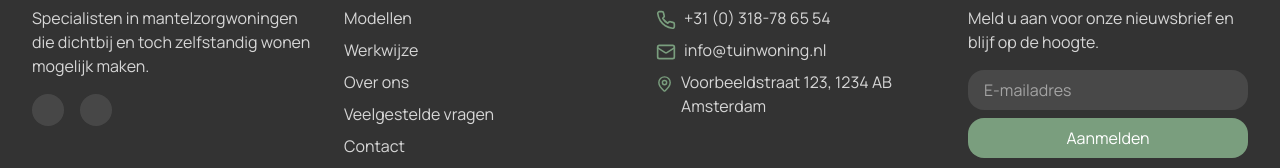
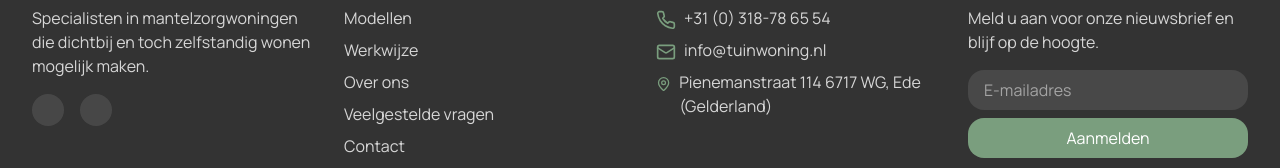
Before and after one commit to GioSetz18/tuinwoning.nl, a React (Vite) app: page / in a window 1280 px wide. Shown: the part 4340-4508 px from the top of the page. Built offline with nearby package versions, Linux system fonts and the light colour scheme.

Commit message:
Visual edit in Lovable
Edited UI in Lovable

```diff
--- a/src/components/Footer.tsx
+++ b/src/components/Footer.tsx
@@ -52,7 +52,8 @@ const Footer = () => {
               </li>
               <li className="flex items-start space-x-2">
                 <MapPin className="w-5 h-5 text-sage mt-1" />
-                <span className="text-white/80">Voorbeeldstraat 123, 1234 AB Amsterdam</span>
+                <span className="text-white/80">Pienemanstraat 114
+6717 WG, Ede (Gelderland)</span>
               </li>
             </ul>
           </div>
```
